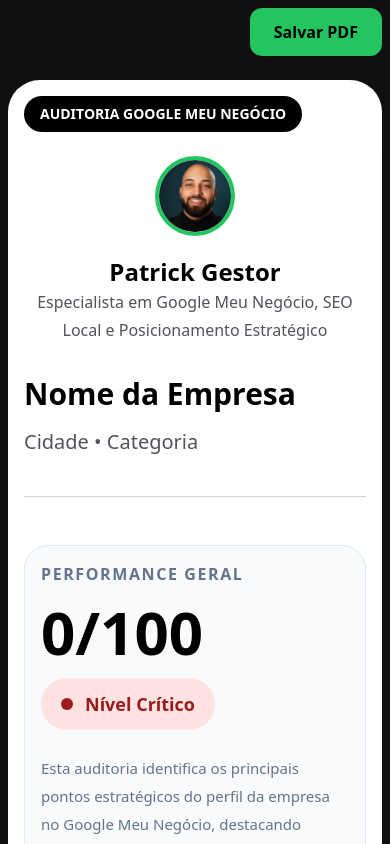
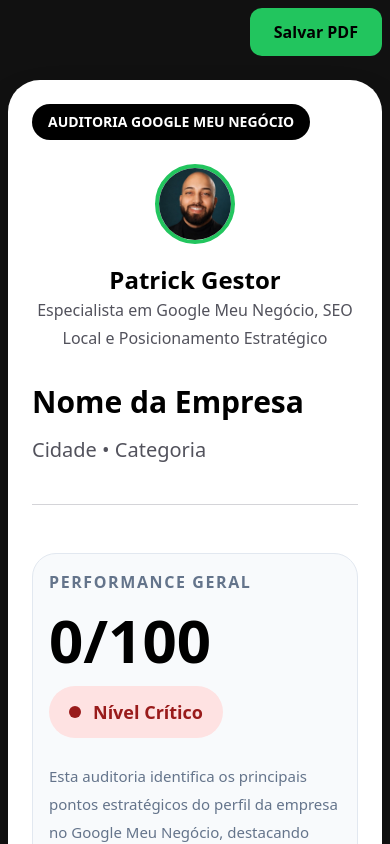
Before and after one commit to patrickvelho94/gmn-laudos, a Next.js app: page /laudo in a window 390 px wide. Shown: the top 844 px of the page. Built offline with nearby package versions, Linux system fonts and the light colour scheme.

Commit message:
melhora escala pdf

```diff
--- a/app/laudo/page.tsx
+++ b/app/laudo/page.tsx
@@ -61,7 +61,7 @@
   const progress = circumference - (score / 100) * circumference;
 
   return (
-    <main className="print-container bg-[#111111] min-h-screen p-2 md:p-10">
+    <main className="print-container bg-[#111111] min-h-screen p-2 md:p-10 print:scale-[1.12] print:origin-top">
 
       <div className="w-full max-w-none mx-auto px-0 md:px-6">
 
@@ -78,8 +78,7 @@
         </div>
 
         {/* DOCUMENTO */}
-        <div className="bg-white text-black rounded-[32px] p-4 md:p-14 shadow-2xl w-full overflow-hidden">
-
+<div className="bg-white text-black rounded-[32px] p-6 md:p-14 shadow-2xl w-full overflow-hidden">
           {/* HEADER */}
 <div className="pdf-section border-b border-zinc-300 pb-10 mb-12">
 
```
